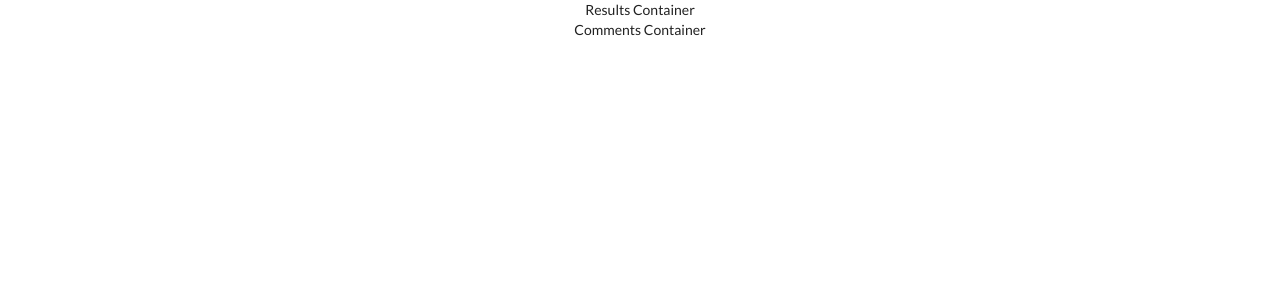
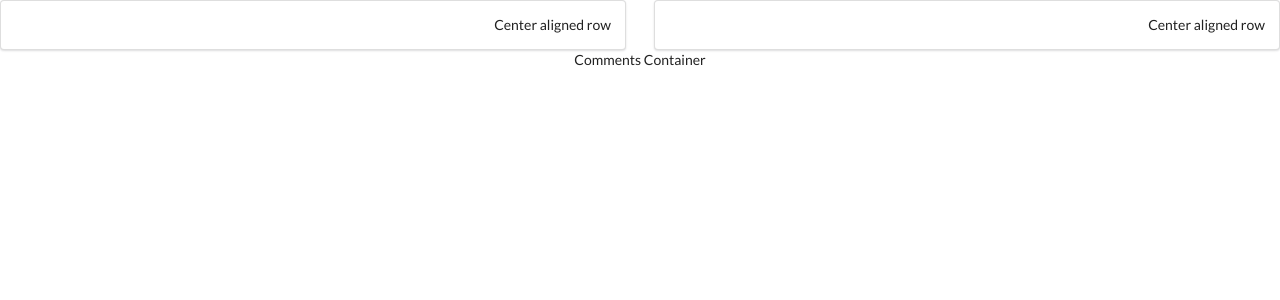
Before and after one commit to buckethead1986/inertia_front_end, a React (Create React App) app: page /inertia in a window 1280 px wide. Shown: the top 300 px of the page. Built offline with nearby package versions, Linux system fonts and the light colour scheme.

Commit message:
setup grids

```diff
--- a/src/containers/ResultsContainer.js
+++ b/src/containers/ResultsContainer.js
@@ -2,7 +2,18 @@ import React, { Component } from "react";
 
 class ResultsContainer extends Component {
   render() {
-    return <div className="ui container">Results Container</div>;
+    return (
+      <div className="ui right aligned grid">
+        <div className="center aligned two column row">
+          <div className="column">
+            <div className="ui segment">Center aligned row</div>
+          </div>
+          <div className="column">
+            <div className="ui segment">Center aligned row</div>
+          </div>
+        </div>
+      </div>
+    );
   }
 }
 
--- a/src/index.css
+++ b/src/index.css
@@ -3,3 +3,14 @@ body {
   padding: 0;
   font-family: sans-serif;
 }
+
+.ui {
+  padding-left: 10%;
+  padding-top: 10%;
+  overflow: auto;
+  white-space: nowrap;
+}
+
+.ui.card {
+  display: inline-block;
+}
```
